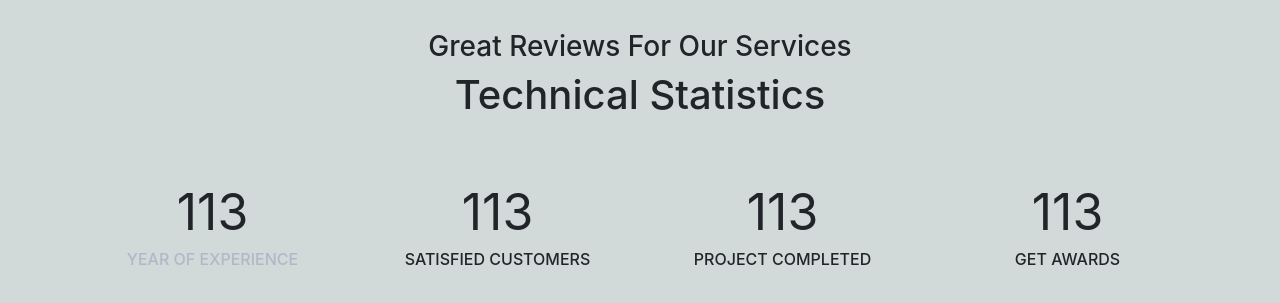
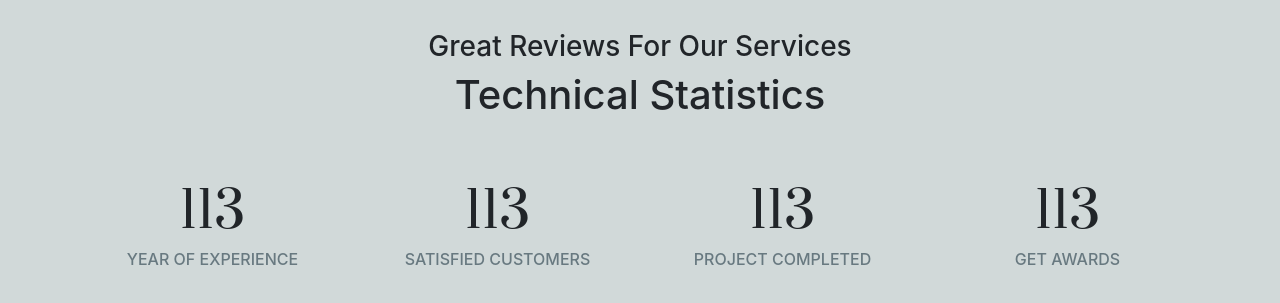
Before and after one commit to EmilyRacheal/a-complete-furniture-website, a plain HTML site: page index.html in a window 1280 px wide. Shown: the part 2934-3237 px from the top of the page. Drawn offline with nearby package versions, Linux system fonts and the light colour scheme.

Commit message:
eddited the font family on the counter

```diff
--- a/index.html
+++ b/index.html
@@ -227,20 +227,20 @@
                     <h1>Technical Statistics</h1>
                     <div class="row py-5">
                         <div class="col-md-3">
-                            <div class="counter" data-count="150">0</div>
+                            <div class="counter" style="font-family: prata-regular;" data-count="150">0</div>
                             <h6 class="count-text">YEAR OF EXPERIENCE</h6>
                         </div>
                         <div class="col-md-3">
-                            <div class="counter" data-count="150">0</div>
-                            <h6>SATISFIED CUSTOMERS</h6>
+                            <div class="counter" style="font-family: prata-regular;" data-count="150">0</div>
+                            <h6 class="count-text">SATISFIED CUSTOMERS</h6>
                         </div>
                         <div class="col-md-3">
-                            <div class="counter" data-count="150">0</div>
-                            <h6>PROJECT COMPLETED</h6>
+                            <div class="counter" style="font-family: prata-regular;" data-count="150">0</div>
+                            <h6 class="count-text">PROJECT COMPLETED</h6>
                         </div>
                         <div class="col-md-3">
-                            <div class="counter" data-count="150">0</div>
-                            <h6>GET AWARDS</h6>
+                            <div class="counter" style="font-family: prata-regular;" data-count="150">0</div>
+                            <h6 class="count-text">GET AWARDS</h6>
                         </div>
                     </div>
                 </div>
--- a/ress/css/style.css
+++ b/ress/css/style.css
@@ -137,5 +137,5 @@ section>#design a{
     font-size: 50px;
 }
 .count-text{
-    color: #afb9c8;
+    color: #687980;
 }
```
